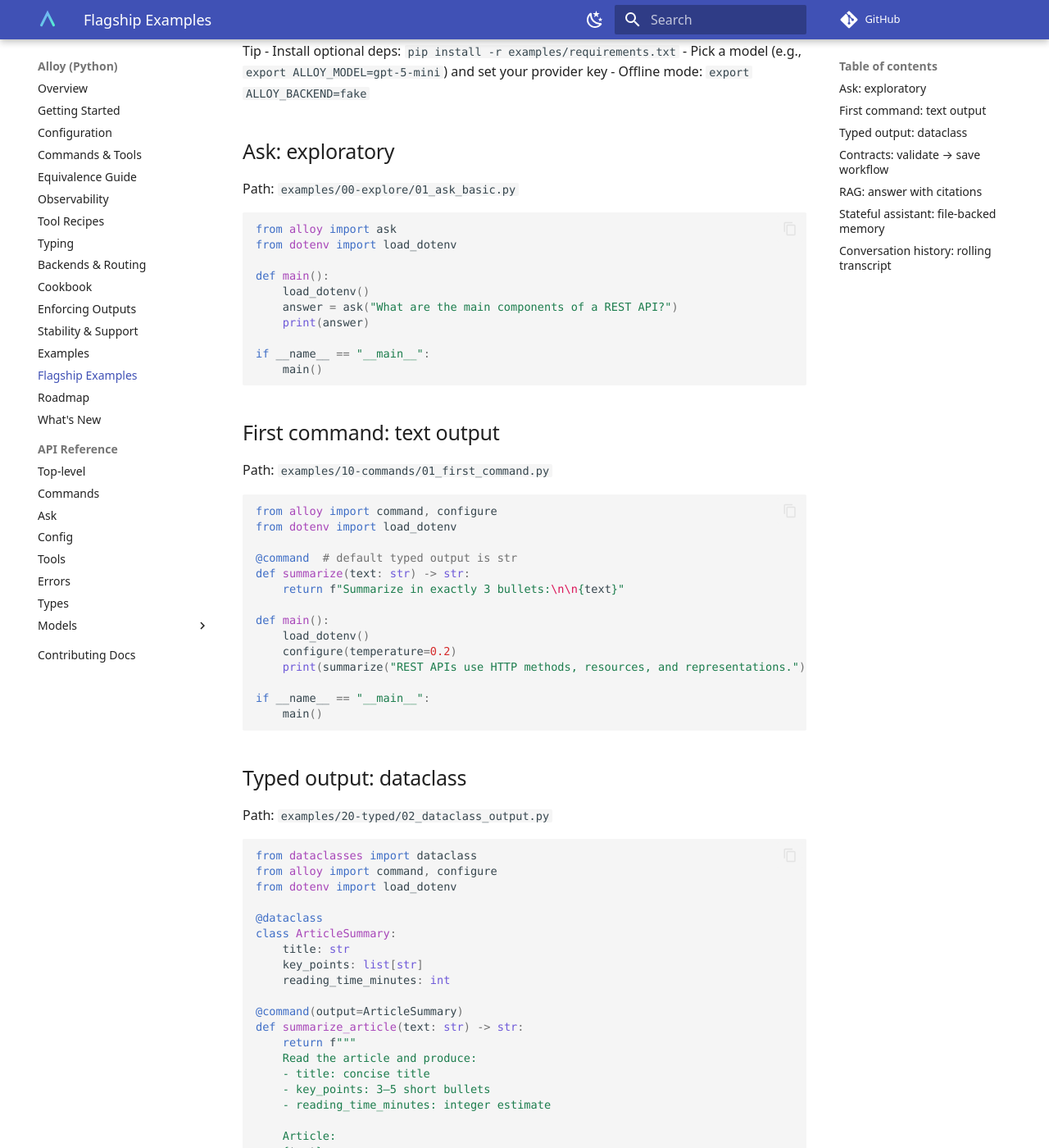
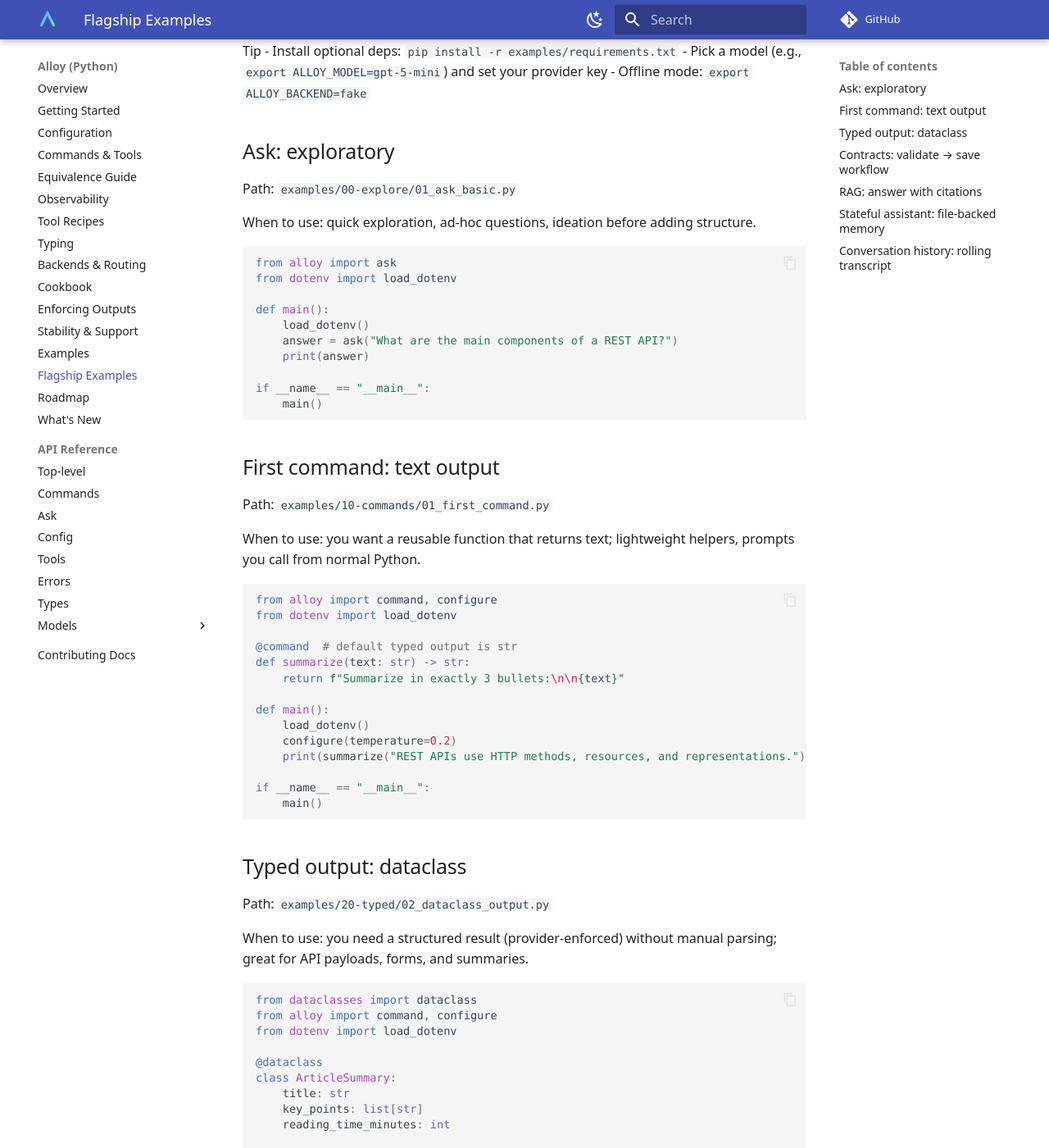
Before and after one commit to lydakis/alloy, an MkDocs documentation site: the page built from docs/flagship-examples.md, in a window 1280 px wide and 1400 px high, scrolled down 197 px. Shown: the whole window at 82% size. Built offline with MkDocs 1.6.1 and Material for MkDocs 9.7.7, drawn with Linux system fonts in a browser that asks for light colours; comment, search, counter and statistics services are not loaded; some of the changed text lies outside the part shown.

Commit message:
docs(flagship): add 'When to use' guidance for each flagship example

````diff
--- a/docs/flagship-examples.md
+++ b/docs/flagship-examples.md
@@ -10,6 +10,8 @@ Tip
 ## Ask: exploratory
 
 Path: `examples/00-explore/01_ask_basic.py`
+
+When to use: quick exploration, ad‑hoc questions, ideation before adding structure.
 
 ```python
 from alloy import ask
@@ -27,6 +29,8 @@ if __name__ == "__main__":
 ## First command: text output
 
 Path: `examples/10-commands/01_first_command.py`
+
+When to use: you want a reusable function that returns text; lightweight helpers, prompts you call from normal Python.
 
 ```python
 from alloy import command, configure
@@ -48,6 +52,8 @@ if __name__ == "__main__":
 ## Typed output: dataclass
 
 Path: `examples/20-typed/02_dataclass_output.py`
+
+When to use: you need a structured result (provider‑enforced) without manual parsing; great for API payloads, forms, and summaries.
 
 ```python
 from dataclasses import dataclass
@@ -86,6 +92,8 @@ if __name__ == "__main__":
 
 Path: `examples/40-contracts/02_workflow_contracts.py`
 
+When to use: workflows with explicit preconditions and postconditions; enforce tool order (validate → save) and surface failures for self‑correction.
+
 ```python
 from alloy import command, tool, require, ensure, configure
 from dotenv import load_dotenv
@@ -121,6 +129,8 @@ def process_order(order: dict) -> str:
 ## RAG: answer with citations
 
 Path: `examples/80-patterns/01_rag_citations.py`
+
+When to use: questions that must cite sources; domain Q&A, compliance, and documentation lookups where provenance matters.
 
 ```python
 from dataclasses import dataclass
@@ -163,6 +173,8 @@ Further
 ## Stateful assistant: file-backed memory
 
 Path: `examples/80-patterns/06_stateful_assistant.py`
+
+When to use: durable, per‑user memory across sessions (preferences, profile facts); keep Alloy stateless and store memory in Python.
 
 ```python
 from __future__ import annotations
@@ -215,6 +227,8 @@ def assistant_turn(user_id: str, message: str) -> str:
 
 Path: `examples/80-patterns/07_conversation_history.py`
 
+When to use: short‑term conversational continuity within a session; feed the recent transcript into each turn to keep context.
+
 ```python
 from __future__ import annotations
 import json
````
